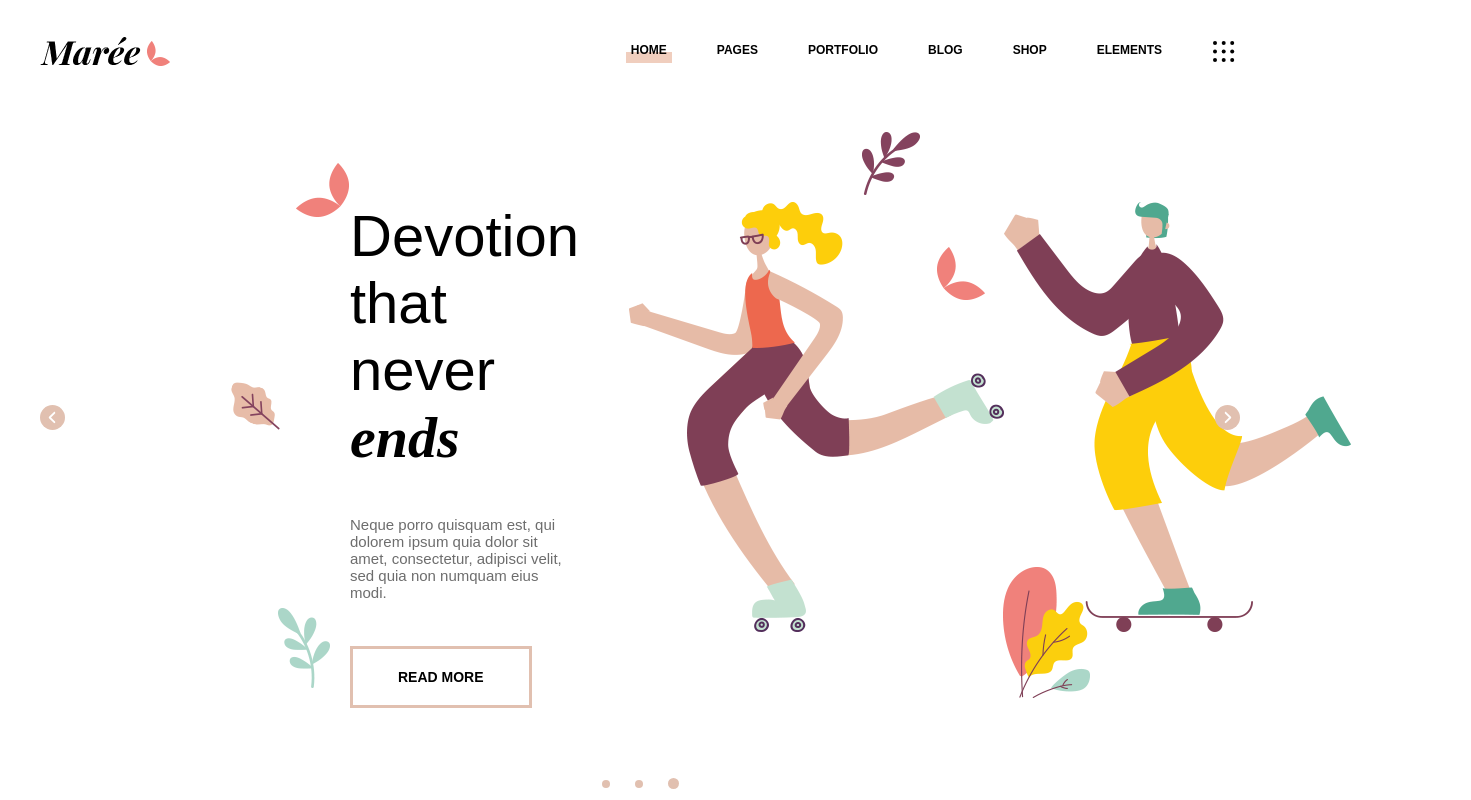
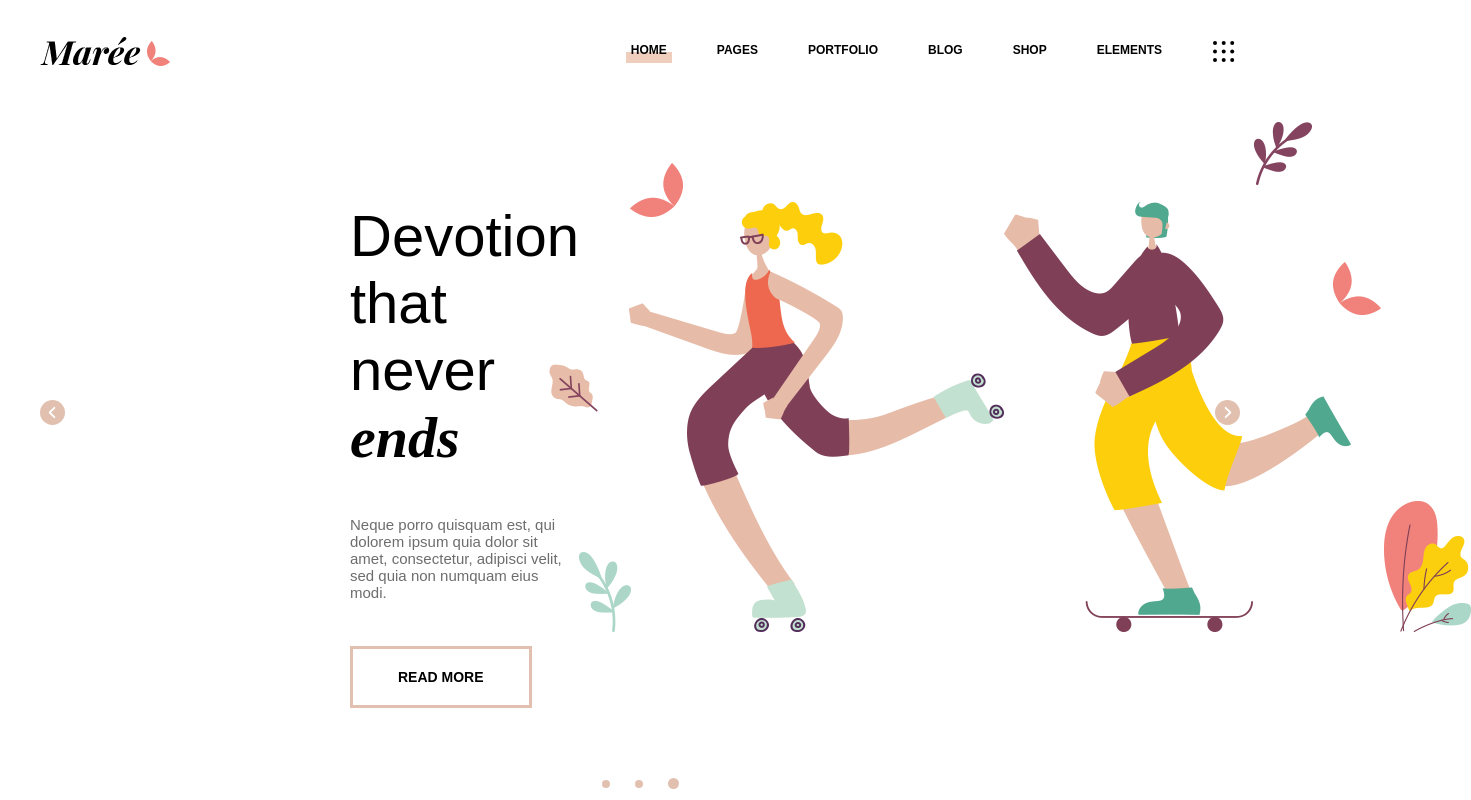
Before and after one commit to MirkoCherchi/proj-html-vuejs, a Vue app: page / in a window 1280 px wide. Shown: the top 800 px of the page, 1471 px wide, since content can reach past the window. Built offline with nearby package versions, Linux system fonts and the light colour scheme.

Commit message:
feat: refactoring main section 1

```diff
--- a/src/components/main/MainSection1.vue
+++ b/src/components/main/MainSection1.vue
@@ -14,8 +14,19 @@
 
             <div class="right-section1">
                 <div class="image-container">
+                    <div class="img-left">
                         <img src="/img/h-2-slider-img-15.png" alt="women roller" />
+                        <img class="absolute1" src="/img/h-2-slider-img-12.png" alt="">
+                        <img class="absolute2" src="/img/h-2-slider-img-13.png" alt="">
+                        <img class="absolute5" src="/img/short-slider-rev-1-img-2.png" alt="">
+                    </div>
+                    <div class="img-right">
                         <img src="/img/h-2-slider-img-16.png" alt="men skateboard" />
+                        <img class="absolute3" src="/img/h-2-slider-img-14.png" alt="">
+                        <img class="absolute4" src="/img/h-2-slider-img-17.png" alt="">
+
+                        <img class="absolute6" src="/img/short-slider-rev-1-img-6.png" alt="">
+                    </div>
                 </div>
             </div>
             <div>
@@ -25,12 +36,8 @@
                 <font-awesome-icon class="next" :icon="['fas', 'angle-right']" />
             </div>
             <div>
-                <img class="absolute1" src="/img/h-2-slider-img-12.png" alt="">
-                <img class="absolute2" src="/img/h-2-slider-img-13.png" alt="">
-                <img class="absolute3" src="/img/h-2-slider-img-14.png" alt="">
-                <img class="absolute4" src="/img/h-2-slider-img-17.png" alt="">
-                <img class="absolute5" src="/img/short-slider-rev-1-img-2.png" alt="">
-                <img class="absolute6" src="/img/short-slider-rev-1-img-6.png" alt="">
+
+
 
             </div>
 
@@ -104,7 +111,6 @@ h1 {
 .cont-sect1 {
     display: flex;
     width: 100%;
-    position: relative;
     padding: 100px 280px 0px 350px;
 }
 
@@ -136,41 +142,58 @@ h1 {
     display: flex;
 }
 
+.img-left {
+    position: relative;
+
     .absolute1 {
         position: absolute;
-    right: 1000px;
-    top: 280px;
+        bottom: 220px;
+        left: -80px;
+
     }
 
     .absolute2 {
         position: absolute;
-    right: 950px;
-    bottom: 20px;
+        bottom: 0;
+        left: -50px;
+
     }
+
+    .absolute5 {
+        position: absolute;
+        left: 0;
+        top: - 40px;
+    }
+}
+
+.img-right {
+    position: relative;
 
     .absolute3 {
         position: absolute;
         right: 360px;
-    top: 30px;
+        top: -80px;
+        left: 250px;
     }
 
     .absolute4 {
         position: absolute;
-    right: 190px;
-    bottom: 10px;
+        right: -120px;
+        bottom: 0;
     }
 
-.absolute5 {
-    position: absolute;
-    right: 930px;
-    top: 60px;
-}
+
 
     .absolute6 {
         position: absolute;
-    right: 295px;
-    top: 145px;
+        right: -30px;
+        top: 60px;
     }
+}
+
+
+
+
 
 
 
```
Lines whose indentation alone changed are shown as unchanged.
